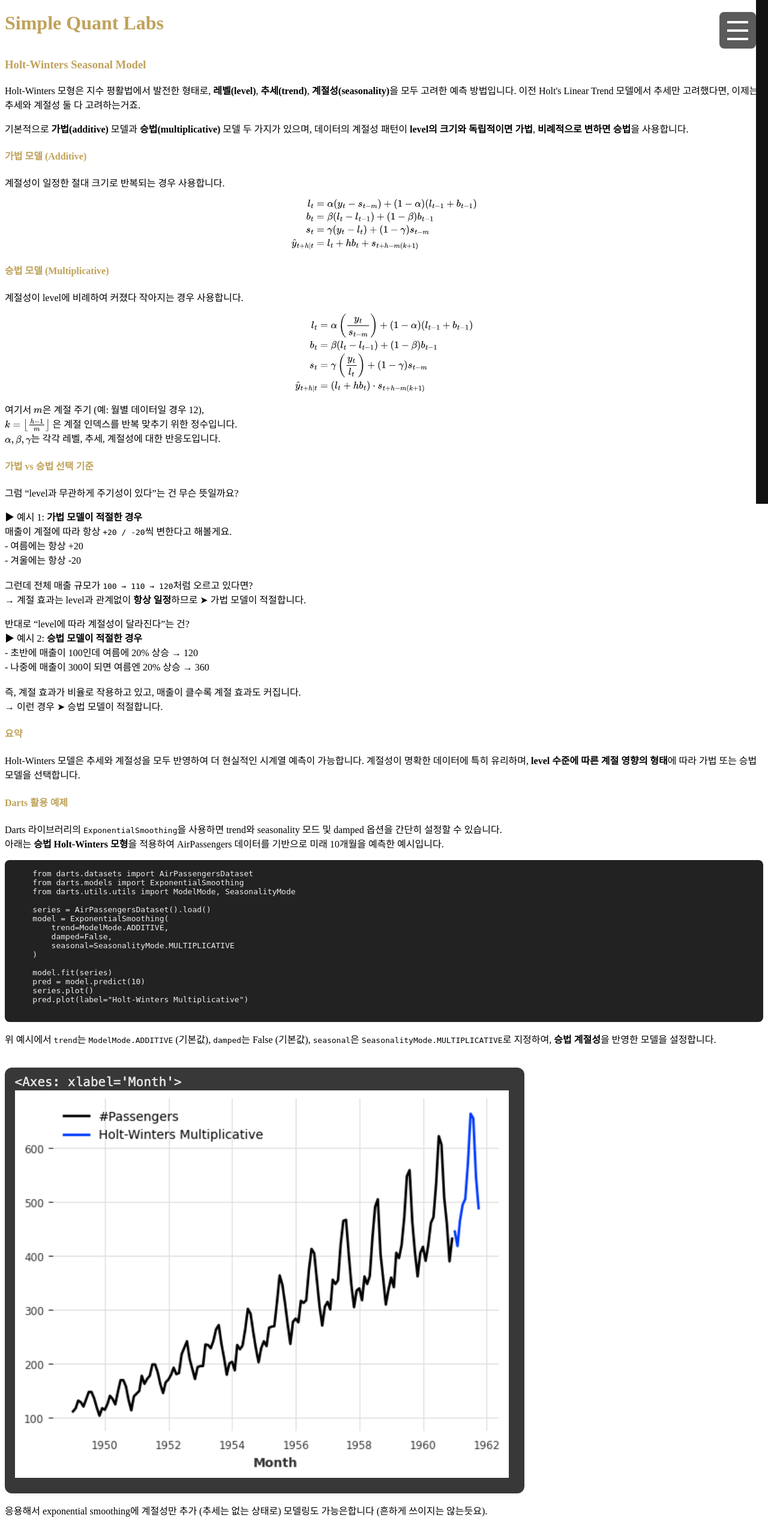
After one commit to puzzlecollector/LLMProphet, a Django app: page /time-series/holt-winters/ in a window 1280 px wide. The commit adds this page. Shown: the whole page at 60% size. Run offline with Django 5.2, Linux system fonts and the light colour scheme.

Commit message:
added holt models pages

```diff
--- a/analyzer/timeseries_views.py
+++ b/analyzer/timeseries_views.py
@@ -14,3 +14,9 @@ def classical_decomposition(request):
 
 def exponential_smoothing(request):
     return render(request, "analyzer/exponential_smoothing.html")
+
+def holts_linear(request):
+    return render(request, "analyzer/holts_linear.html")
+
+def holt_winters(request):
+    return render(request, "analyzer/holt_winters.html")
--- a/config/urls.py
+++ b/config/urls.py
@@ -62,4 +62,6 @@ urlpatterns = [
     path("time-series/basic-terminologies/", timeseries_views.basic_terms, name="basic-term"),
     path("time-series/classical-decomposition/", timeseries_views.classical_decomposition, name="classical-decomposition"),
     path("time-series/exponential-smoothing/", timeseries_views.exponential_smoothing, name="exponential-smoothing"),
+    path("time-series/holts-linear/", timeseries_views.holts_linear, name="holts-linear"),
+    path("time-series/holt-winters/", timeseries_views.holt_winters, name="holt-winters"),
 ]
--- /dev/null
+++ b/templates/analyzer/holt_winters.html
@@ -0,0 +1,138 @@
+{% extends 'base.html' %}
+{% load static %}
+{% block content %}
+
+<!-- ✅ MathJax for LaTeX -->
+<script>
+  window.MathJax = {
+    tex: {
+      inlineMath: [['$', '$'], ['\\(', '\\)']],
+      displayMath: [['$$', '$$'], ['\\[', '\\]']]
+    },
+    svg: { fontCache: 'global' }
+  };
+</script>
+<script async src="https://cdn.jsdelivr.net/npm/mathjax@3/es5/tex-svg.js"></script>
+
+<div class="container">
+  <h1 style="margin-top: 20px; text-align: left;">
+    <a href="{% url 'home-page' %}" style="color: #bfa25a; text-decoration: none;">Simple Quant Labs</a>
+  </h1>
+
+  <div class="analysis-container" style="margin-top: 40px;">
+    <h3 style="color: #bfa25a;">Holt-Winters Seasonal Model</h3>
+
+    <p style="color: black;">
+      Holt-Winters 모형은 지수 평활법에서 발전한 형태로, <strong>레벨(level)</strong>, <strong>추세(trend)</strong>, <strong>계절성(seasonality)</strong>을 모두 고려한 예측 방법입니다.
+      이전 Holt's Linear Trend 모델에서 추세만 고려했다면, 이제는 추세와 계절성 둘 다 고려하는거죠.
+    </p>
+
+    <p style="color: black;">
+      기본적으로 <strong>가법(additive)</strong> 모델과 <strong>승법(multiplicative)</strong> 모델 두 가지가 있으며, 데이터의 계절성 패턴이 <strong>level의 크기와 독립적이면 가법</strong>, <strong>비례적으로 변하면 승법</strong>을 사용합니다.
+    </p>
+
+    <h4 style="color: #bfa25a;">가법 모델 (Additive)</h4>
+    <p style="color: black;">
+      계절성이 일정한 절대 크기로 반복되는 경우 사용합니다.
+    </p>
+
+    <p style="text-align: center; color: black">
+      $$
+      \begin{align*}
+      l_t &= \alpha (y_t - s_{t-m}) + (1 - \alpha)(l_{t-1} + b_{t-1}) \\
+      b_t &= \beta (l_t - l_{t-1}) + (1 - \beta) b_{t-1} \\
+      s_t &= \gamma (y_t - l_t) + (1 - \gamma) s_{t-m} \\
+      \hat{y}_{t+h|t} &= l_t + h b_t + s_{t+h-m(k+1)}
+      \end{align*}
+      $$
+    </p>
+
+    <h4 style="color: #bfa25a;">승법 모델 (Multiplicative)</h4>
+    <p style="color: black;">
+      계절성이 level에 비례하여 커졌다 작아지는 경우 사용합니다.
+    </p>
+
+    <p style="text-align: center; color: black">
+      $$
+      \begin{align*}
+      l_t &= \alpha \left(\frac{y_t}{s_{t-m}}\right) + (1 - \alpha)(l_{t-1} + b_{t-1}) \\
+      b_t &= \beta (l_t - l_{t-1}) + (1 - \beta) b_{t-1} \\
+      s_t &= \gamma \left(\frac{y_t}{l_t}\right) + (1 - \gamma) s_{t-m} \\
+      \hat{y}_{t+h|t} &= (l_t + h b_t) \cdot s_{t+h-m(k+1)}
+      \end{align*}
+      $$
+    </p>
+
+    <p style="color: black;">
+      여기서 \( m \)은 계절 주기 (예: 월별 데이터일 경우 12),<br>
+      \( k = \left\lfloor \frac{h-1}{m} \right\rfloor \) 은 계절 인덱스를 반복 맞추기 위한 정수입니다.<br>
+      \( \alpha, \beta, \gamma \)는 각각 레벨, 추세, 계절성에 대한 반응도입니다.
+    </p>
+
+    <h4 style="color: #bfa25a;">가법 vs 승법 선택 기준</h4>
+
+    <p style="color: black;">
+      그럼 “level과 무관하게 주기성이 있다”는 건 무슨 뜻일까요?
+    </p>
+    <p style="color: black;">
+      ▶ 예시 1: <strong>가법 모델이 적절한 경우</strong><br>
+      매출이 계절에 따라 항상 <code>+20 / -20</code>씩 변한다고 해볼게요.<br>
+      - 여름에는 항상 +20<br>
+      - 겨울에는 항상 -20<br><br>
+      그런데 전체 매출 규모가 <code>100 → 110 → 120</code>처럼 오르고 있다면?<br>
+      → 계절 효과는 level과 관계없이 <strong>항상 일정</strong>하므로 ➤ 가법 모델이 적절합니다.
+    </p>
+
+    <p style="color: black;">
+      반대로 “level에 따라 계절성이 달라진다”는 건?<br>
+      ▶ 예시 2: <strong>승법 모델이 적절한 경우</strong><br>
+      - 초반에 매출이 100인데 여름에 20% 상승 → 120<br>
+      - 나중에 매출이 300이 되면 여름엔 20% 상승 → 360<br><br>
+      즉, 계절 효과가 비율로 작용하고 있고, 매출이 클수록 계절 효과도 커집니다.<br>
+      → 이런 경우 ➤ 승법 모델이 적절합니다.
+    </p>
+
+    <h4 style="color: #bfa25a;">요약</h4>
+    <p style="color: black;">
+      Holt-Winters 모델은 추세와 계절성을 모두 반영하여 더 현실적인 시계열 예측이 가능합니다.
+      계절성이 명확한 데이터에 특히 유리하며, <strong>level 수준에 따른 계절 영향의 형태</strong>에 따라
+      가법 또는 승법 모델을 선택합니다.
+    </p>
+
+    <h4 style="color: #bfa25a;">Darts 활용 예제</h4>
+    <p style="color: black;">
+      Darts 라이브러리의 <code>ExponentialSmoothing</code>을 사용하면 trend와 seasonality 모드 및 damped 옵션을 간단히 설정할 수 있습니다.
+      <br>아래는 <strong>승법 Holt-Winters 모형</strong>을 적용하여 AirPassengers 데이터를 기반으로 미래 10개월을 예측한 예시입니다.
+    </p>
+
+    <pre style="background:#222; color:#eee; padding:15px; border-radius:8px; overflow-x:auto;">
+    from darts.datasets import AirPassengersDataset
+    from darts.models import ExponentialSmoothing
+    from darts.utils.utils import ModelMode, SeasonalityMode
+
+    series = AirPassengersDataset().load()
+    model = ExponentialSmoothing(
+        trend=ModelMode.ADDITIVE,
+        damped=False,
+        seasonal=SeasonalityMode.MULTIPLICATIVE
+    )
+
+    model.fit(series)
+    pred = model.predict(10)
+    series.plot()
+    pred.plot(label="Holt-Winters Multiplicative")
+    </pre>
+
+    <p style="color: black;">
+      위 예시에서 <code>trend</code>는 <code>ModelMode.ADDITIVE</code> (기본값), <code>damped</code>는 False (기본값), <code>seasonal</code>은 <code>SeasonalityMode.MULTIPLICATIVE</code>로 지정하여, <strong>승법 계절성</strong>을 반영한 모델을 설정합니다.
+    </p>
+
+    <img src="{% static 'holt_winters1.png' %}" alt="holt-winters 예측 결과" style="margin-top: 20px; max-width: 100%; border-radius: 12px;">
+
+    <p style="color: black;">
+      응용해서 exponential smoothing에 계절성만 추가 (추세는 없는 상태로) 모델링도 가능은합니다 (흔하게 쓰이지는 않는듯요).
+    </p>
+  </div>
+</div>
+
+{% endblock %}
--- a/templates/base.html
+++ b/templates/base.html
@@ -152,6 +152,8 @@
             <a href="{% url 'naive-model' %}">Random Walk</a>
             <a href="{% url 'classical-decomposition' %}">Classical Decomposition</a>
             <a href="{% url 'exponential-smoothing' %}">Exponential Smoothing</a>
+            <a href="{% url 'holts-linear' %}">Holt's Linear Trend Model</a>
+            <a href="{% url 'holt-winters' %}">Holt Winter's Seasonal Model</a>
         </div>
         <hr style="border-color: rgba(255, 255, 255, 0.2); margin: 15px 0;">
         <button class="crypto-toggle" onclick="togglePortfolioTheoryMenu()">Portfolio Theory ▼</button>
```
Also changed, not shown: templates/analyzer/holts_linear.html (added, +96 -0 lines), static/holt_winters1.png (added).
